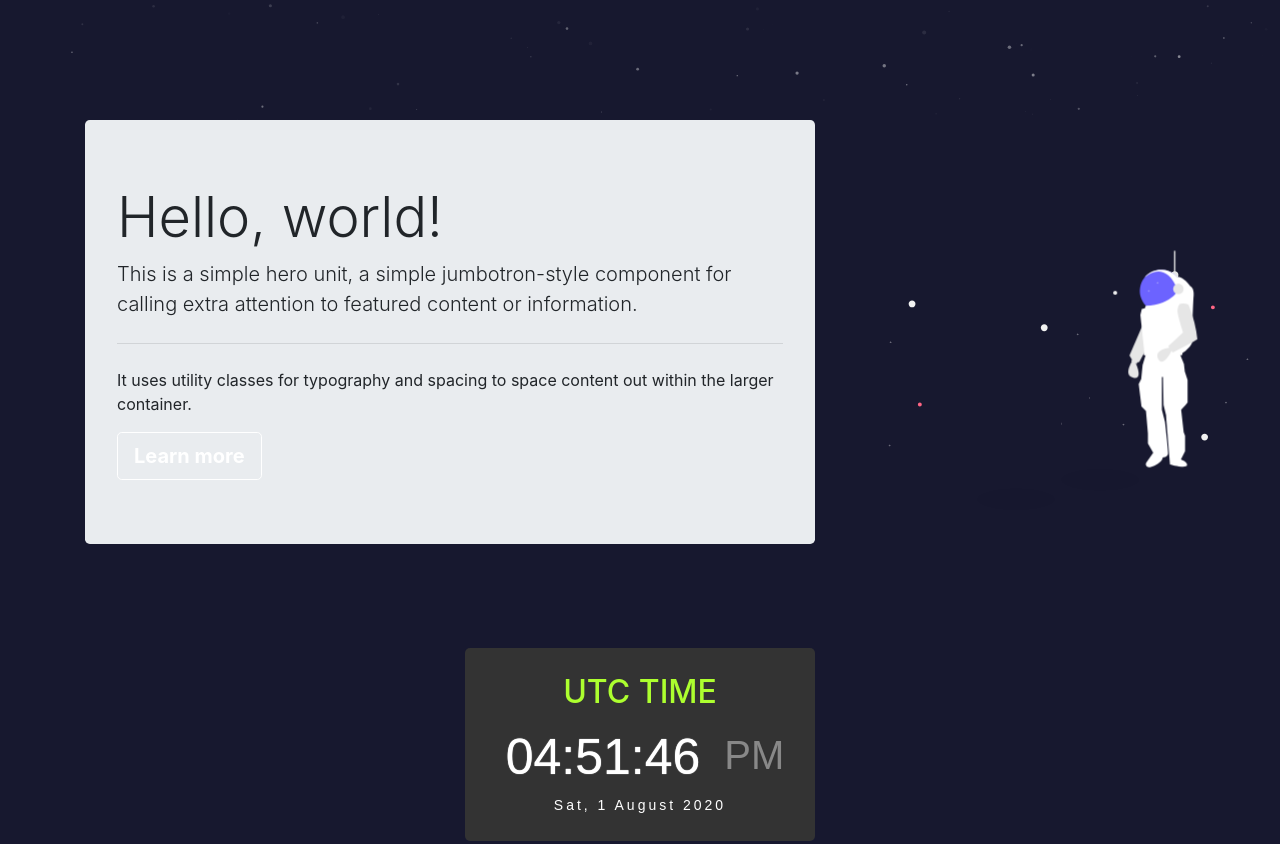
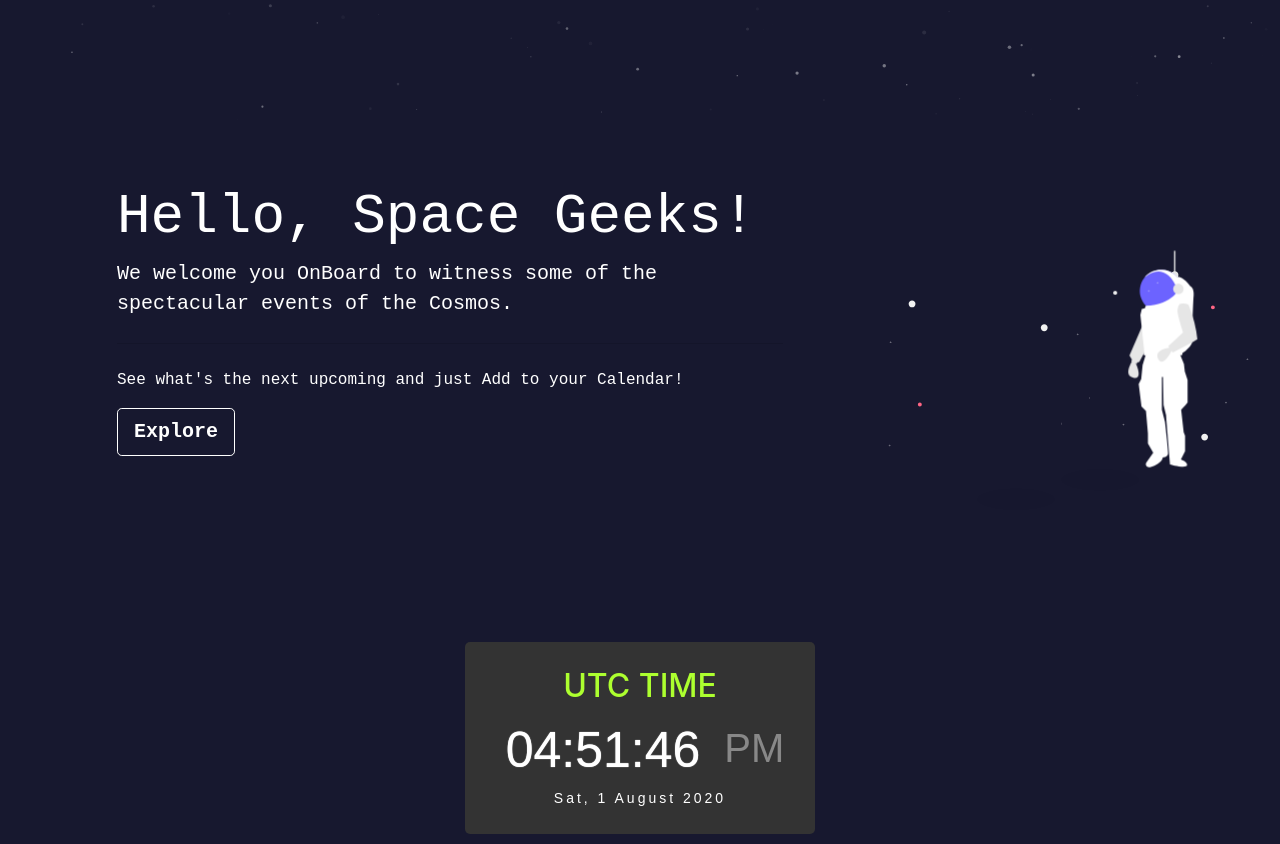
Before and after one commit to arps18/Spaceshot, a plain HTML site: page index.html in a window 1280 px wide. Shown: the part 680-1524 px from the top of the page. Drawn offline with nearby package versions, Linux system fonts and the light colour scheme; no server answers.

Commit message:
Added UI changes

```diff
--- a/index.html
+++ b/index.html
@@ -51,12 +51,12 @@
     <div class="container">
         <div class="row">
             <div class="col-12 col-md-8">
-                <div class="jumbotron">
-                    <h1 class="display-4">Hello, world!</h1>
-                    <p class="lead">This is a simple hero unit, a simple jumbotron-style component for calling extra attention to featured content or information.</p>
+                <div class="jumbotron" style="background-color: transparent!important;" id="main">
+                    <h1 class="display-4">Hello, Space Geeks!</h1>
+                    <p class="lead">We welcome you OnBoard to witness some of the spectacular events of the Cosmos.</p>
                     <hr class="my-4">
-                    <p>It uses utility classes for typography and spacing to space content out within the larger container.</p>
-                    <a class="btn btn-primary btn-lg" href="#" role="button">Learn more</a>
+                    <p>See what's the next upcoming and just Add to your Calendar!</p>
+                    <a class="btn  btn-lg" href="#cal" role="button">Explore</a>
                 </div>
             </div>
             <div class="col-12 col-md-4">
@@ -130,8 +130,11 @@
         </div>
     </div>
     <!-- Clock -->
+
     <br>
     <br>
+    <br>
+    <div id="cal"></div>
     <br>
     <div class="container">
         <div class="row">
@@ -164,11 +167,11 @@
 
     <!-- Footer -->
     <!-- Footer -->
-    <footer class="page-footer font-small" style="color: gray;">
+    <footer class="page-footer font-small" style="background-color: slategrey;">
 
         <!-- Copyright -->
         <div class="footer-copyright text-center py-3"> Liftoff 🚀 done by
-            <a href="https://github.com/arps18/Spaceshot.git"> Team MoonShot</a>
+            <a href="https://github.com/arps18/Spaceshot.git" target="_blank" style="color: aqua;"> Team MoonShot</a>
         </div>
         <!-- Copyright -->
 
--- a/style.css
+++ b/style.css
@@ -41,6 +41,12 @@
     animation: astronaut 8s infinite linear;
     transform-origin: center;
     transform-box: fill-box;
+}
+
+#main {
+    font-family: 'Courier New', Courier, monospace;
+    font-weight: 400;
+    color: white;
 }
 
 @-webkit-keyframes astronaut {
```
